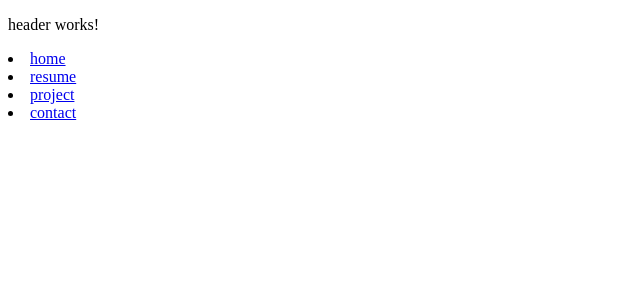
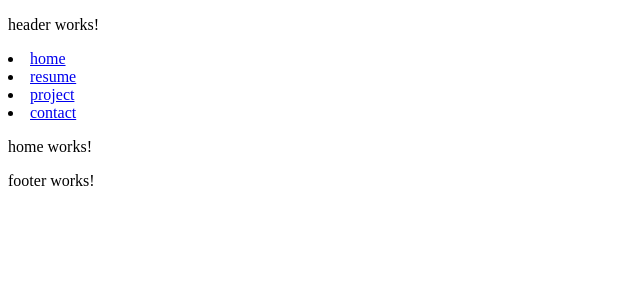
Before and after one commit to mahamfathy/maha-portfolio, an Angular app: page /home in a window 1280 px wide. Before the commit this address led to /. Shown: the top 300 px of the page, without its empty margins (0-640 px from the left). Built offline with nearby package versions, Linux system fonts and the light colour scheme.

Commit message:
adding the routes

```diff
--- a/src/app/app.component.html
+++ b/src/app/app.component.html
@@ -1,2 +1,3 @@
 <app-header />
 <router-outlet />
+<app-footer />
--- a/src/app/app.component.ts
+++ b/src/app/app.component.ts
@@ -1,11 +1,12 @@
 import { Component } from '@angular/core';
 import { RouterOutlet } from '@angular/router';
+import { FooterComponent } from './footer/footer.component';
 import { HeaderComponent } from './header/header.component';
 
 @Component({
   selector: 'app-root',
   standalone: true,
-  imports: [RouterOutlet, HeaderComponent],
+  imports: [RouterOutlet, HeaderComponent, FooterComponent],
   templateUrl: './app.component.html',
   styleUrl: './app.component.scss',
 })
--- a/src/app/app.routes.ts
+++ b/src/app/app.routes.ts
@@ -1,3 +1,36 @@
 import { Routes } from '@angular/router';
+import { ContactComponent } from './contact/contact.component';
+import { HomeComponent } from './home/home.component';
+import { PageNotFoundComponent } from './page-not-found/page-not-found.component';
+import { ProjectComponent } from './projects/project/project.component';
+import { ProjectsComponent } from './projects/projects.component';
+import { ResumeComponent } from './resume/resume.component';
 
-export const routes: Routes = [];
+export const routes: Routes = [
+  {
+    path: 'home',
+    component: HomeComponent,
+  },
+  {
+    path: 'resume',
+    component: ResumeComponent,
+  },
+  {
+    path: 'projects',
+    component: ProjectsComponent,
+  },
+  { path: 'projects/:id', component: ProjectComponent },
+  {
+    path: 'contact',
+    component: ContactComponent,
+  },
+  {
+    path: '',
+    pathMatch: 'full',
+    redirectTo: 'home',
+  },
+  {
+    path: '**',
+    component: PageNotFoundComponent,
+  },
+];
--- a/src/app/header/header.component.html
+++ b/src/app/header/header.component.html
@@ -2,6 +2,6 @@
 <nav class="nav">
   <li><a routerLink="home" class="nav-link">home</a></li>
   <li><a routerLink="resume" class="nav-link">resume</a></li>
-  <li><a routerLink="project" class="nav-link">project</a></li>
+  <li><a routerLink="projects" class="nav-link">project</a></li>
   <li><a routerLink="contact" class="nav-link">contact </a></li>
 </nav>
```
